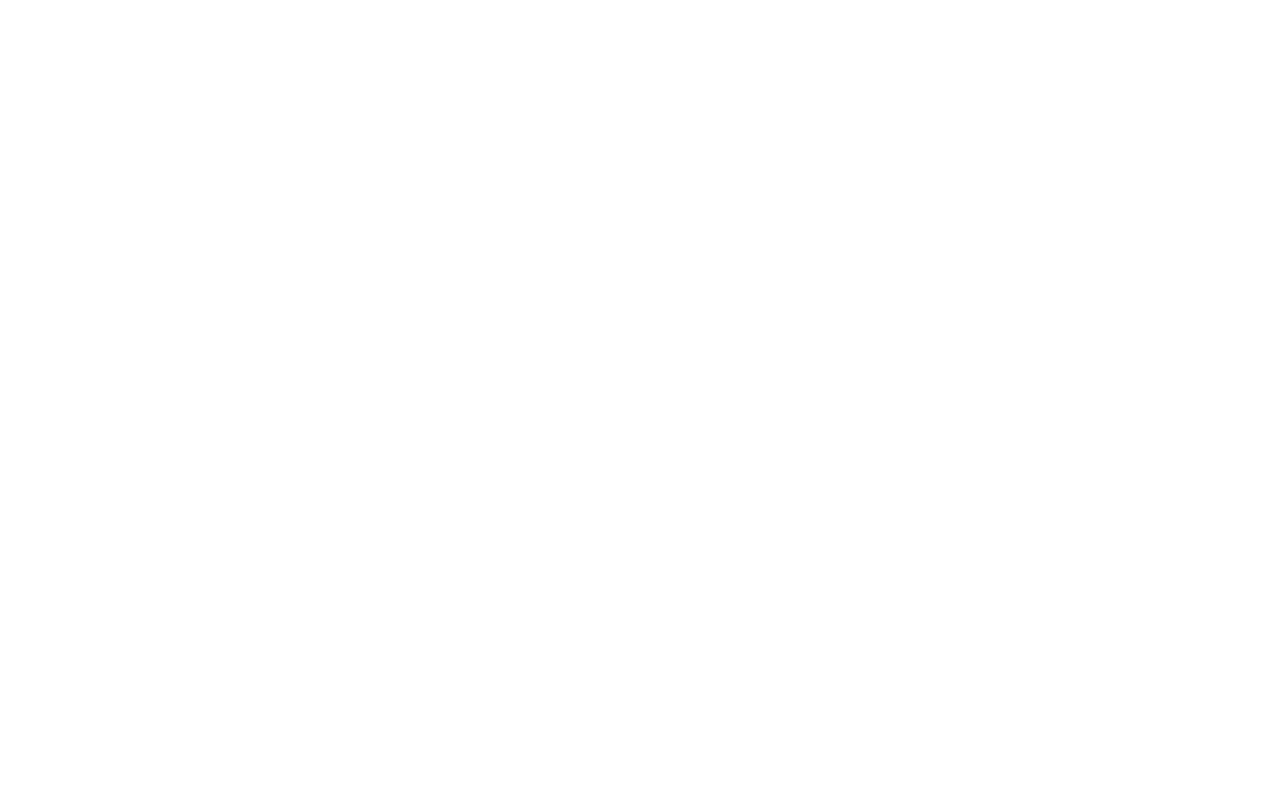
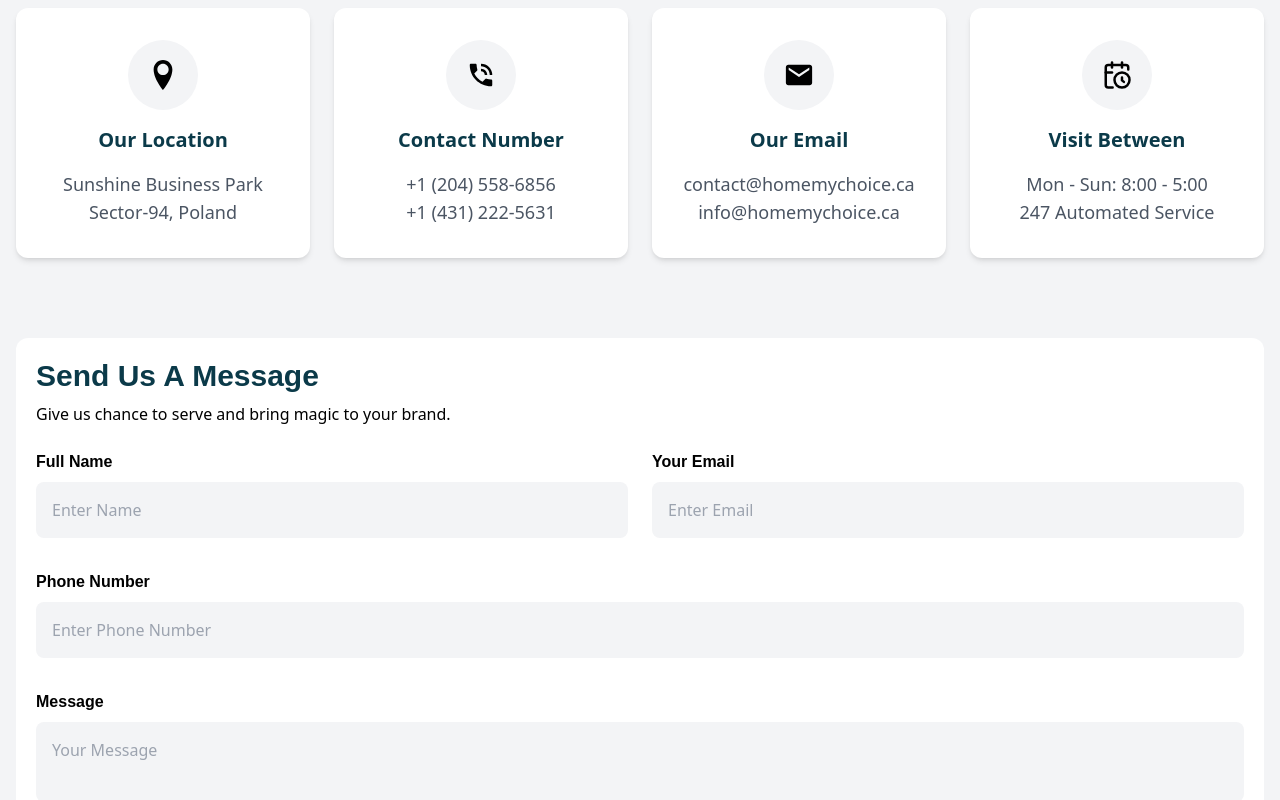
Before and after one commit to iamLeb/HMC, a React (Vite) app: page /contact in a window 1280 px wide. Before the commit this address had no page. Shown: the part 400-1200 px from the top of the page. Before the commit the page ends 800 px from the top, so only its background shows below. Built offline with nearby package versions, Linux system fonts and the light colour scheme; a web font is replaced by a local one.

Commit message:
added contact page

```diff
--- a/src/App.jsx
+++ b/src/App.jsx
@@ -5,6 +5,7 @@
 import Service from "./pages/front/Service.jsx";
 import Single from "./pages/front/Single.jsx";
 import ScrollToTop from "./components/frontComponents/ScrollToTop.js";
+import Contact from "./pages/front/Contact.jsx";
 
 function App() {
     return (
@@ -16,6 +17,7 @@
                     <Route path={'/about'} element={<About />} />
                     <Route path={'/services'} element={<Service />} />
                     <Route path={'/services/:id'} element={<Single />} />
+                    <Route path={'/contact'} element={<Contact />} />
                 </Route>
             </Routes>
         </BrowserRouter>
--- a/src/components/frontComponents/Header.jsx
+++ b/src/components/frontComponents/Header.jsx
@@ -11,7 +11,6 @@
         setIsSidebarOpen(!isSidebarOpen);
     };
 
-    // Array of links with paths
     const navLinks = [
         { name: 'Home', path: '/' },
         { name: 'About', path: '/about' },
@@ -39,9 +38,8 @@
                 </ul>
 
                 <div className={'hidden md:flex'}>
-                    <button
-                        className={'btn bg-primary hover:bg-primary-secondary text-xl px-5 md:px-10 py-4 text-white'}> +1
-                        (204) 558 6856
+                    <button className={'btn bg-primary hover:bg-primary-secondary text-xl px-5 md:px-10 py-4 text-white'}>
+                        +1 (204) 558 6856
                     </button>
                 </div>
 
@@ -53,7 +51,7 @@
 
             {/* Mobile Sidebar */}
             <div className={`fixed inset-0 bg-black bg-opacity-50 z-40 ${isSidebarOpen ? 'block' : 'hidden'}`} onClick={toggleSidebar}>
-                <div className={`fixed left-0 top-0 w-64 h-full bg-white p-4 transform ${isSidebarOpen ? 'translate-x-0' : '-translate-x-full'} transition-transform duration-300 ease-in-out`}>
+                <div className={`fixed left-0 top-0 w-full bg-white p-4 transform ${isSidebarOpen ? 'translate-y-0' : '-translate-y-full'} transition-transform duration-300 ease-in-out`}>
                     <div className={'flex justify-between items-center mb-6'}>
                         <img className={'w-32 cursor-pointer'} src={logo} alt="Logo" onClick={() => navigate('/')}/>
                         <HiX className={'text-3xl text-gray-600 cursor-pointer'} onClick={toggleSidebar} />
--- a/src/layouts/frontLayout.jsx
+++ b/src/layouts/frontLayout.jsx
@@ -7,7 +7,7 @@
     return (
         <section>
             <Header />
-            <main className={'py-14'}>
+            <main className={'bg-gray-100 py-14'}>
                 <Outlet />
             </main>
             <Footer />
--- /dev/null
+++ b/src/pages/front/Contact.jsx
@@ -0,0 +1,105 @@
+import { ImLocation } from "react-icons/im";
+import { MdPhoneInTalk } from "react-icons/md";
+import { IoMdMail } from "react-icons/io";
+import { LuCalendarClock } from "react-icons/lu";
+import SubHeader from "../../components/frontComponents/SubHeader.jsx";
+import React from "react";
+import {GoArrowRight} from "react-icons/go";
+
+const Contact = () => {
+    return (
+        <section>
+            <SubHeader title="Contact" content="Reach out for any health care support" />
+            <div className={'container mx-auto p-4'}>
+                <div className="grid grid-cols-1 md:grid-cols-2 lg:grid-cols-4 gap-6 py-20">
+                    <div className="flex flex-col items-center gap-4 bg-white p-8 rounded-xl shadow-md">
+                        <div className="bg-gray-100 p-5 rounded-full text-3xl">
+                            <ImLocation/>
+                        </div>
+                        <span className="text-xl text-primary font-bold">Our Location</span>
+                        <ul className="flex flex-col text-center">
+                            <li className="text-gray-600 text-lg">Sunshine Business Park</li>
+                            <li className="text-gray-600 text-lg">Sector-94, Poland</li>
+                        </ul>
+                    </div>
+
+                    <div className="flex flex-col items-center gap-4 bg-white p-8 rounded-xl shadow-md">
+                        <div className="bg-gray-100 p-5 rounded-full text-3xl">
+                            <MdPhoneInTalk/>
+                        </div>
+                        <span className="text-xl text-primary font-bold">Contact Number</span>
+                        <ul className="flex flex-col text-center">
+                            <li className="text-gray-600 text-lg">+1 (204) 558-6856</li>
+                            <li className="text-gray-600 text-lg">+1 (431) 222-5631</li>
+                        </ul>
+                    </div>
+
+                    <div className="flex flex-col items-center gap-4 bg-white p-8 rounded-xl shadow-md">
+                        <div className="bg-gray-100 p-5 rounded-full text-3xl">
+                            <IoMdMail/>
+                        </div>
+                        <span className="text-xl text-primary font-bold">Our Email</span>
+                        <ul className="flex flex-col text-center">
+                            <li className="text-gray-600 text-lg">contact@homemychoice.ca</li>
+                            <li className="text-gray-600 text-lg">info@homemychoice.ca</li>
+                        </ul>
+                    </div>
+
+                    <div className="flex flex-col items-center gap-4 bg-white p-8 rounded-xl shadow-md">
+                        <div className="bg-gray-100 p-5 rounded-full text-3xl">
+                            <LuCalendarClock/>
+                        </div>
+                        <span className="text-xl text-primary font-bold">Visit Between</span>
+                        <ul className="flex flex-col text-center">
+                            <li className="text-gray-600 text-lg">Mon - Sun: 8:00 - 5:00</li>
+                            <li className="text-gray-600 text-lg">247 Automated Service</li>
+                        </ul>
+                    </div>
+                </div>
+
+                <div className={'flex flex-col gap-4 bg-white rounded-xl p-5'}>
+                    <div className={'flex flex-col gap-2'}>
+                        <h1 className={'text-3xl text-primary font-san font-bold'}>Send Us A Message</h1>
+                        <p>Give us chance to serve and bring magic to your brand.</p>
+                    </div>
+
+                    <div className={'md:flex md:space-x-6'}>
+                        <div className={'flex flex-col space-y-2 py-2 w-full'}>
+                            <label className={'font-san font-bold'} htmlFor="name">Full Name</label>
+                            <input placeholder={'Enter Name'} className={'px-4 bg-gray-100 rounded-lg py-4'}
+                                   type="text"/>
+                        </div>
+
+                        <div className={'flex flex-col space-y-2 py-2 w-full'}>
+                            <label className={'font-san font-bold'} htmlFor="name">Your Email</label>
+                            <input placeholder={'Enter Email'} className={'px-4 bg-gray-100 rounded-lg py-4'}
+                                   type="text"/>
+                        </div>
+                    </div>
+
+                    <div className={'flex flex-col space-y-2 py-2 w-full'}>
+                        <label className={'font-san font-bold'} htmlFor="name">Phone Number</label>
+                        <input placeholder={'Enter Phone Number'} className={'px-4 bg-gray-100 rounded-lg py-4'}
+                               type="text"/>
+                    </div>
+
+                    <div className={'flex flex-col space-y-2 py-2 w-full'}>
+                        <label className={'font-san font-bold'} htmlFor="name">Message</label>
+                        <textarea placeholder={'Your Message'}
+                                  className={'px-4 bg-gray-100 rounded-lg py-4 resize-none'}/>
+                    </div>
+
+                    <div className={'flex pt-3 md:pt-0'}>
+                        <button
+                            className={'btn bg-primary hover:bg-primary-secondary text-xl px-5 md:px-8 py-4 text-white'}>
+                            <span>Send Message</span>
+                            <GoArrowRight />
+                        </button>
+                    </div>
+                </div>
+            </div>
+        </section>
+    );
+};
+
+export default Contact;
```
